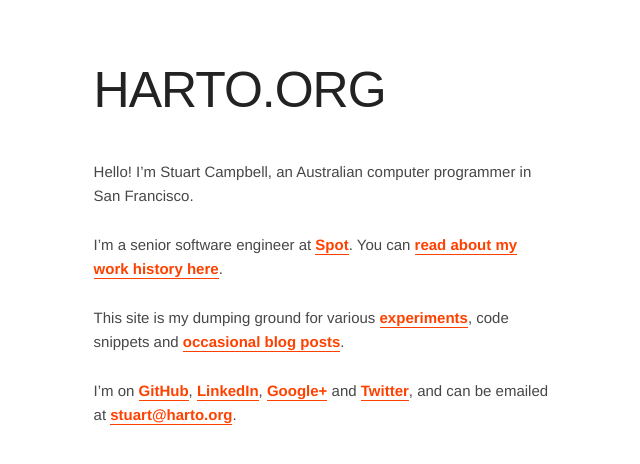
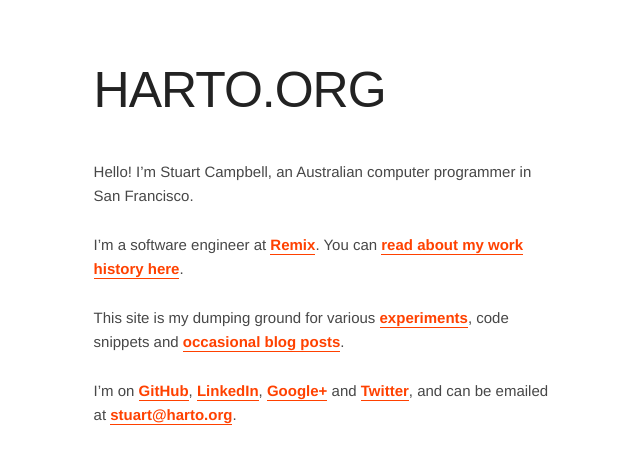
Before and after one commit to harto/hey-stu.art, a Jekyll site: the page built from src/index.md, in a window 1280 px wide. Shown: the top 464 px of the page, without its empty margins (316-956 px from the left). Built offline with Jekyll 4.4.1, drawn with Linux system fonts in a browser that asks for light colours; some web fonts are replaced; Markdown is read by kramdown in place of the engine named in the settings.

Commit message:
Update work info

```diff
--- a/src/index.md
+++ b/src/index.md
@@ -5,7 +5,7 @@ title: Welcome
 
 Hello! I'm Stuart Campbell, an Australian computer programmer in San Francisco.
 
-I'm a senior software engineer at [Spot][spot]. You can [read about my work
+I'm a software engineer at [Remix][remix]. You can [read about my work
 history here](/work/).
 
 This site is my dumping ground for various [experiments](/junk/), code snippets
@@ -15,7 +15,7 @@ I'm on [GitHub][gh], [LinkedIn][li], [Google+][g+] and [Twitter][twitter],
 and can be emailed at [stuart@harto.org][email].
 
 
- [spot]: http://spot.com/
+ [remix]: https://www.remix.com/
  [gh]: https://github.com/harto
  [li]: https://www.linkedin.com/in/stuartwcampbell
  [g+]: https://plus.google.com/108273519529459141386
```
Also changed, not shown: src/work/index.md (+2 -2 lines).
